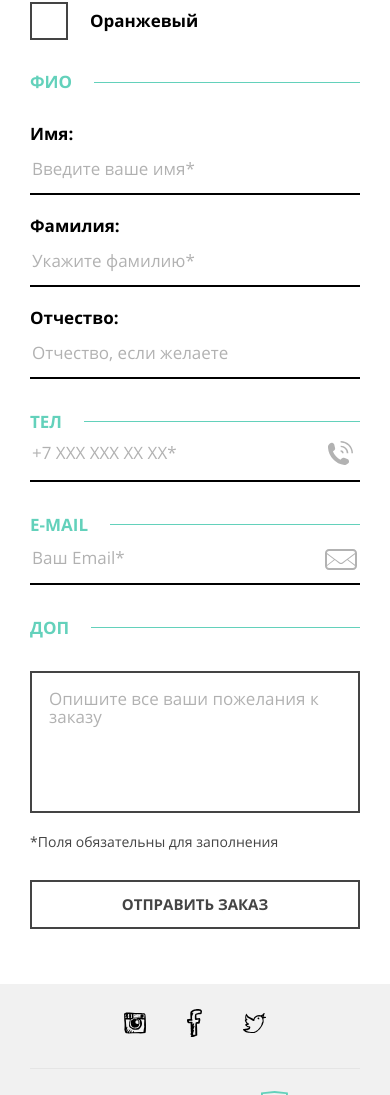
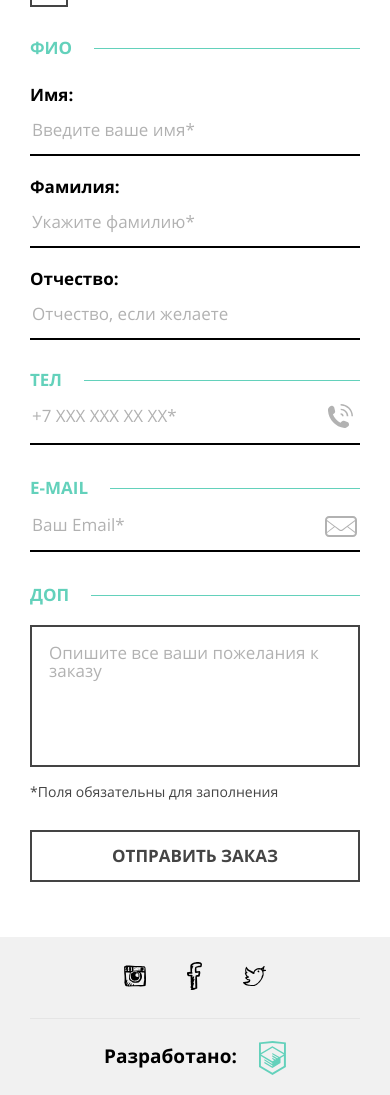
Before and after one commit to holosty/142157-mishka-22, a website: page source/form.html in a window 390 px wide. Shown: the part 905-2000 px from the top of the page. Drawn offline with nearby package versions, Linux system fonts and the light colour scheme; files that its build step writes are made by us from their sources.

```diff
--- a/source/form.html
+++ b/source/form.html
@@ -126,7 +126,7 @@
 
         <fieldset class="main-form__fieldset">
           <div class="main-form__inner main-form__inner--indent-name">
-            <legend class="main-form__legend">ФИО</legend>
+            <legend class="main-form__legend main-form__legend--user">ФИО</legend>
             <ul class="main-form__list">
               <li class="main-form__item main-form__item--text main-form__item--indent-left main-form__item--indent-right">
                 <label class="main-form__label main-form__label--text" for="user-name">Имя:</label>
--- a/source/sass/blocks/footer/copyright.scss
+++ b/source/sass/blocks/footer/copyright.scss
@@ -6,8 +6,8 @@
 }
 
 .copyright__text {
-  margin-right: 27px;
-  padding-top: 29px;
+  margin-right: 22px;
+  padding-top: 28px;
   padding-bottom: 32px;
   font-size: 19px;
   line-height: 18px;
--- a/source/sass/blocks/footer/page-footer.scss
+++ b/source/sass/blocks/footer/page-footer.scss
@@ -57,7 +57,7 @@
   align-self: center;
   width: 142px;
   padding-top: 25px;
-  padding-bottom: 27px;
+  padding-bottom: 24px;
 }
 
 .page-footer__copyright {
--- a/source/sass/blocks/main/form.scss
+++ b/source/sass/blocks/main/form.scss
@@ -109,7 +109,7 @@
   align-items: center;
   column-gap: 22px;
   width: 100%;
-  margin-bottom: 35px;
+  margin-bottom: 25px;
   font-size: 17px;
   line-height: 16px;
   color: $color-green;
@@ -137,7 +137,8 @@
   }
 
   &--fone {
-    margin-bottom: 0;
+    padding-top: 1px;
+    margin-bottom: 5px;
 
     @media (min-width: $medium) {
       padding-top: 15px;
@@ -145,7 +146,7 @@
   }
 
   &--email {
-    margin-bottom: 0;
+    margin-bottom: 4px;
 
     @media (min-width: $medium) {
       padding-top: 15px;
@@ -153,9 +154,16 @@
   }
 
   &--textarea {
+    margin-bottom: 22px;
+
     @media (min-width: $medium) {
       padding-top: 19px;
     }
+  }
+
+  &--user {
+    margin-bottom: 30px;
+    padding-top: 2px;
   }
 
   &::after {
@@ -172,7 +180,7 @@
 
 .main-form__list {
   @include list;
-  margin-bottom: 34.5px;
+  margin-bottom: 31px;
 
   @media (min-width: $medium) {
     margin-bottom: 10px;
@@ -206,7 +214,7 @@
   &--radio {
     padding-top: 11px;
     padding-bottom: 11px;
-    margin-bottom: 11px;
+    margin-bottom: 2px;
 
     @media (min-width: $medium) {
       padding-top: 17px;
@@ -219,6 +227,7 @@
   &--checkbox {
     padding-top: 10px;
     padding-bottom: 10px;
+    padding-left: 61px;
     margin-bottom: 23px;
 
     @media (min-width: $medium) {
@@ -269,7 +278,7 @@
 .main-form__input-radio + .main-form__label::before {
   content: "";
   position: absolute;
-  left: -60px;
+  left: -61px;
   width: 42px;
   height: 42px;
   border: 2px solid $color-dark-grey;
@@ -301,7 +310,7 @@
 .main-form__input-checkbox + .main-form__label::before {
   content: "";
   position: absolute;
-  left: -60px;
+  left: -61px;
   width: 38px;
   height: 38px;
   border: 2px solid $color-dark-grey;
@@ -316,7 +325,7 @@
 .main-form__input-checkbox:checked + .main-form__label::after {
   content: "";
   position: absolute;
-  left: -52px;
+  left: -53px;
   width: 23px;
   height: 16px;
   background-image: url("../img/tick.svg");
@@ -480,7 +489,7 @@
 .main-form__correction {
   @include font-normal;
   display: block;
-  margin-top: 17px;
+  margin-top: 13px;
   margin-bottom: 30px;
   font-size: 14px;
   line-height: 16px;
@@ -489,8 +498,10 @@
 
 .main-form__button {
   width: 100%;
-  padding-top: 14px;
-  padding-bottom: 14px;
+  padding-top: 16px;
+  padding-bottom: 16px;
+  font-size: 17px;
+  line-height: 16px;
 
   @media (min-width: $medium) {
     order: -1;
```
